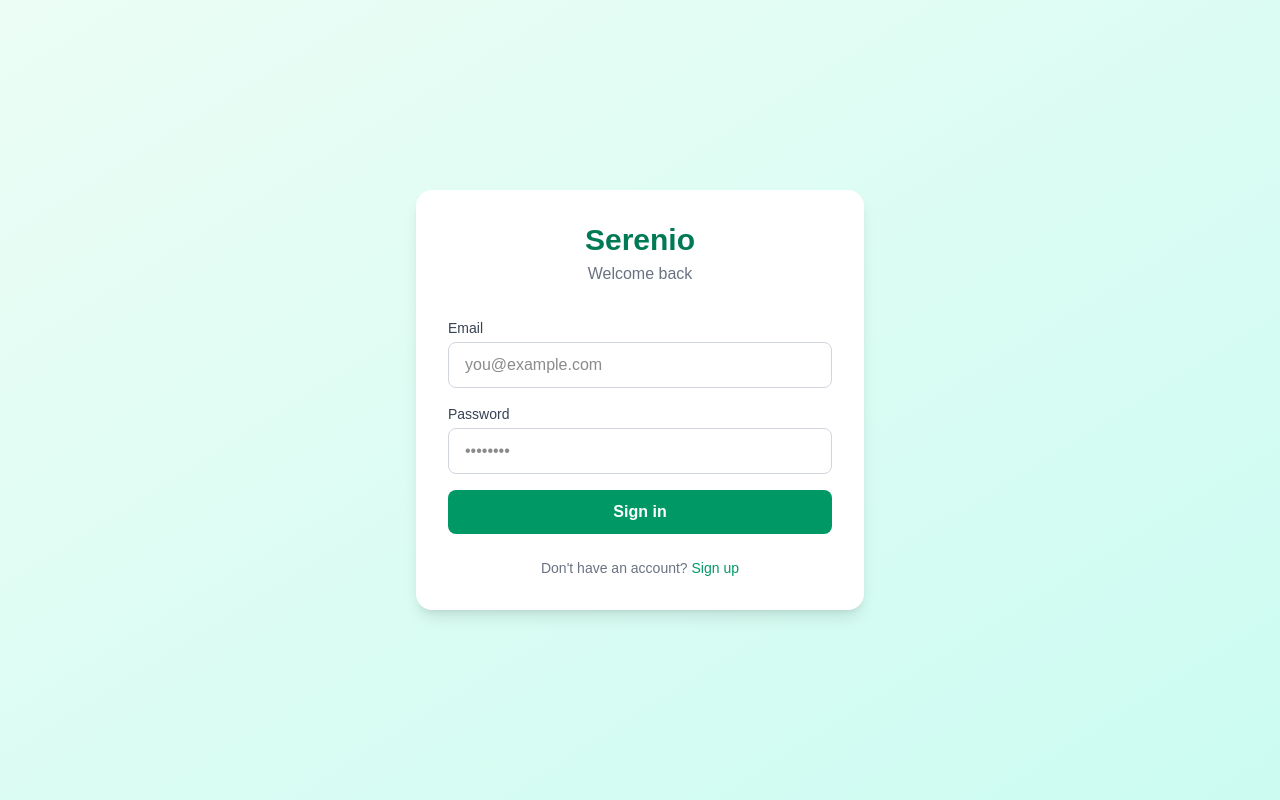
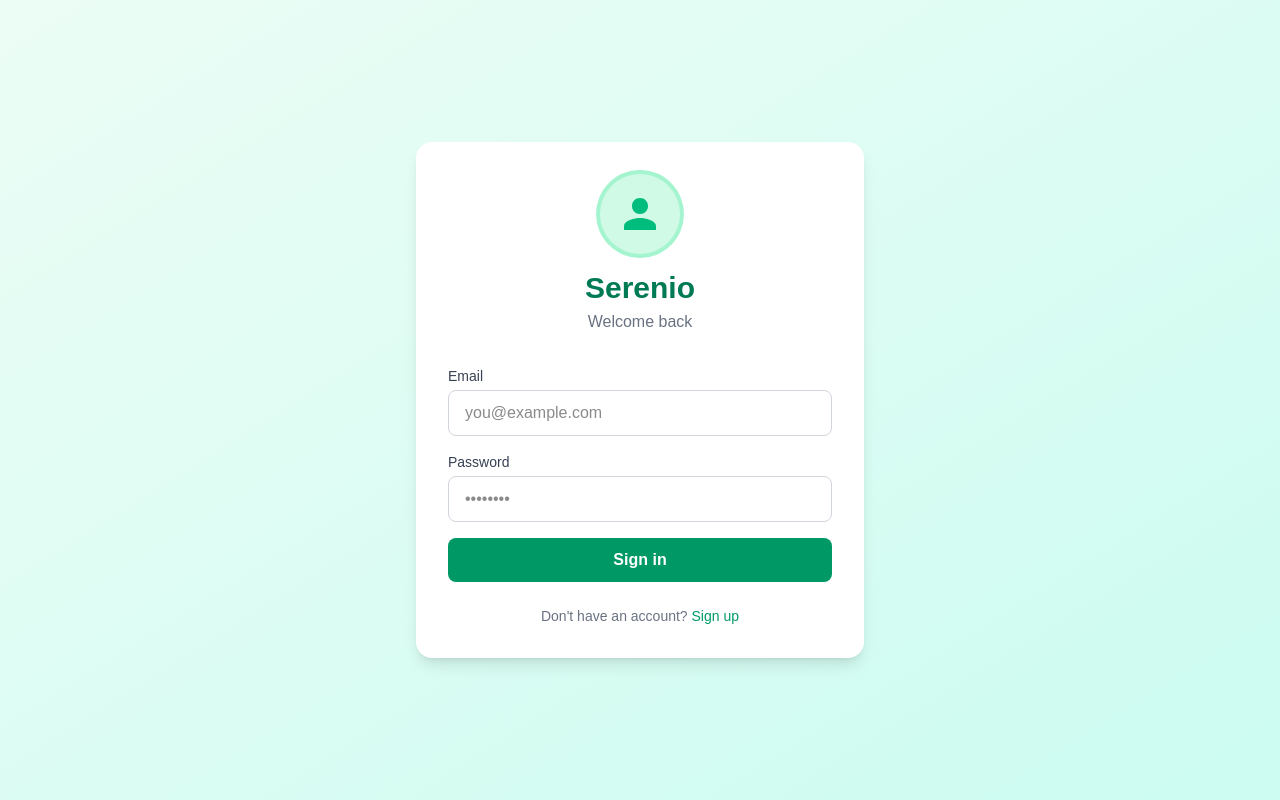
Before and after one commit to brianmina/serenio, a Next.js app: page /login in a window 1280 px wide. Built offline with nearby package versions, Linux system fonts and the light colour scheme.

Commit message:
Add generic avatar to login page

```diff
--- a/src/app/login/page.tsx
+++ b/src/app/login/page.tsx
@@ -22,6 +22,13 @@ export default function LoginPage() {
     <div className="min-h-screen bg-gradient-to-br from-emerald-50 to-teal-100 flex items-center justify-center p-4">
       <div className="bg-white rounded-2xl shadow-lg p-8 w-full max-w-md">
         <div className="text-center mb-8">
+          <div className="flex justify-center mb-4">
+            <div className="w-20 h-20 rounded-full bg-emerald-100 ring-4 ring-emerald-200 flex items-center justify-center">
+              <svg xmlns="http://www.w3.org/2000/svg" className="w-10 h-10 text-emerald-500" viewBox="0 0 24 24" fill="currentColor">
+                <path d="M12 12c2.7 0 4.8-2.1 4.8-4.8S14.7 2.4 12 2.4 7.2 4.5 7.2 7.2 9.3 12 12 12zm0 2.4c-3.2 0-9.6 1.6-9.6 4.8v2.4h19.2v-2.4c0-3.2-6.4-4.8-9.6-4.8z"/>
+              </svg>
+            </div>
+          </div>
           <h1 className="text-3xl font-bold text-emerald-700">Serenio</h1>
           <p className="text-gray-500 mt-1">Welcome back</p>
         </div>
```
